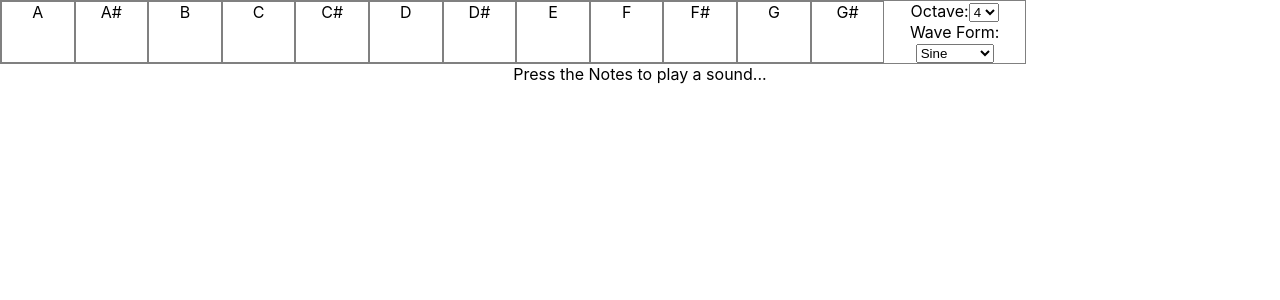
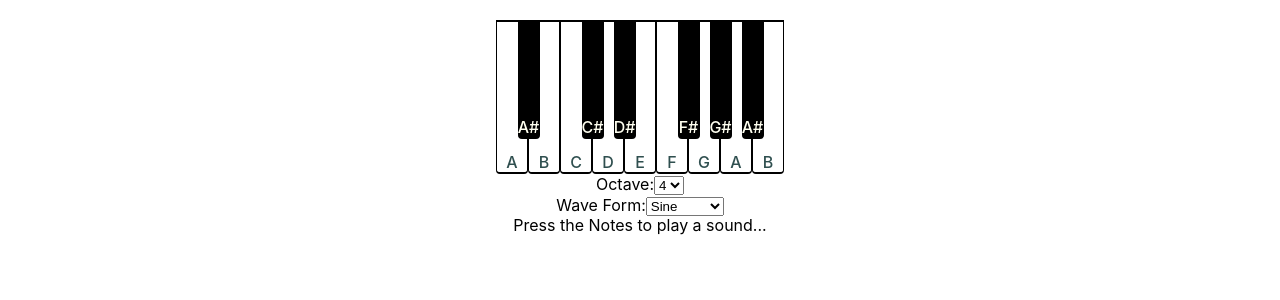
Before and after one commit to devbeau/chiptunes-keyboard, a React (Create React App) app: page / in a window 1280 px wide. Shown: the top 300 px of the page. Built offline with nearby package versions, Linux system fonts and the light colour scheme.

Commit message:
keyboard css and styling added

```diff
--- a/src/App.css
+++ b/src/App.css
@@ -28,16 +28,49 @@
   color: #61dafb;
 }
 .Keys {
-  display: flex;
-  flex-direction: row;
-  width: 80%;
-  border: 1px solid grey;
+  position: relative;
+  display: inline-block;
+  height:160px;
+  padding: 20px;
 }
 
 .key {
-  display:inline;
-  background-color: white;
-  border: 1px solid  grey;
-  width: 8.33%;
-  height:
+  font-weight: 500;
+  position: relative;
+  display: flex;
+  flex-direction: column;
+  justify-content: flex-end;
+  align-items: center;
+  float: left;
+  border-style: solid;
+  border-color: #000;
+  border-width: 2px 1px 2px 1px;
+  border-radius: 0 0 4px 4px;
+  color: darkslategrey;
+  text-align: center;
+  width: 30px;
+  height: 150px;
+  background: #fff;
 }
+
+.key:hover {
+  background: ivory;
+
+}
+
+.sharp {
+  background: #000;
+  color: ivory;
+  float: left;
+  left: 12px;
+  z-index: 10;
+  width: 20px;
+  height: 100px;
+  margin: 0 0 0 -22.5px;
+  padding: 15px 0 0 0;
+}
+
+.sharp:hover {
+  background: darkslategrey;
+  color: white;
+}
--- a/src/App.js
+++ b/src/App.js
@@ -5,7 +5,9 @@ function App() {
   return (
     <div className="App">
       <Keys />
-      Press the Notes to play a sound...
+      <div>
+        Press the Notes to play a sound...
+      </div>
     </div>
   );
 }
--- a/src/Key.js
+++ b/src/Key.js
@@ -5,17 +5,11 @@ function Key (props) {
     note.frequency.value = props.noteInfo[1];
     note.connect(context.destination)
 
-    function stopNote(note) {
-        note.stop()
-
-    }
     function onMouseDown() {
-        // props.setMouseDown(true);
         note.start();
     }
 
     function onMouseUp() {
-        // props.setMouseDown(false);
         note.stop();
         note = context.createOscillator();
         note.type = props.waveForm;
@@ -24,7 +18,6 @@ function Key (props) {
     }
 
     function onMouseLeave(e) {
-        console.log(e.type, e.target);
         if (e.buttons === 1) {
             note.stop();
             note = context.createOscillator();
@@ -35,21 +28,18 @@ function Key (props) {
     }
 
     function onMouseEnter(e) {
-        console.log(e.type, e.target);
         if (e.buttons === 1) {
             note.start();
         }
     }
 
     function onKeyDown(e) {
-        console.log(e)
         if (e.key === props.keyMapping) {
             note.start();
         }
     }
 
     function onKeyUp(e) {
-        console.log(e)
         if(e.key === props.keyMapping) {
             note.stop();
             note = context.createOscillator();
@@ -59,17 +49,23 @@ function Key (props) {
         }
     }
 
+    function isSharp(noteName) {
+        return noteName.length == 3
+    }
+
     return (
         <div
-            className="key"
+            className={isSharp(props.noteInfo[0]) ? 'key sharp' : 'key'}
             onMouseDown={e => {onMouseDown(e)}}
             onMouseUp= {e => {onMouseUp(e)}}
             onMouseEnter={e => {onMouseEnter(e)}}
             onMouseLeave={e => {onMouseLeave(e)}}
             onKeyDown={e => {onKeyDown(e)}}
             onKeyUp={e => {onKeyUp(e)}}
+            draggable={false}
+            style={{userSelect: "none"}}
         >
-            {props.noteInfo[0]}
+            {props.noteInfo[0].slice(0, props.noteInfo[0].length - 1)}
             {/* <sub>{props}</sub> */}
         </div>
     )
--- a/src/Keys.js
+++ b/src/Keys.js
@@ -37,18 +37,22 @@ function getKeyLayout(noteFreq) {
     let layout = [];
     for (let i = 0; i < 8;i++){
         layout[i] = {};
-        layout[i]["A"] = noteFreq[i]["A"];
-        layout[i]["A#"] = noteFreq[i]["A#"];
-        layout[i]["B"] = noteFreq[i]["B"];
-        layout[i]["C"] = noteFreq[i+1]["C"];
-        layout[i]["C#"] = noteFreq[i+1]["C#"];
-        layout[i]["D"] = noteFreq[i+1]["D"];
-        layout[i]["D#"] = noteFreq[i+1]["D#"];
-        layout[i]["E"] = noteFreq[i+1]["E"];
-        layout[i]["F"] = noteFreq[i+1]["F"];
-        layout[i]["F#"] = noteFreq[i+1]["F#"];
-        layout[i]["G"] = noteFreq[i+1]["G"];
-        layout[i]["G#"] = noteFreq[i+1]["G#"];
+        layout[i][`A${i}`] = noteFreq[i]["A"];
+        layout[i][`A#${i}`] = noteFreq[i]["A#"];
+        layout[i][`B${i}`] = noteFreq[i]["B"];
+        layout[i][`C${i}`] = noteFreq[i+1]["C"];
+        layout[i][`C#${i}`] = noteFreq[i+1]["C#"];
+        layout[i][`D${i}`] = noteFreq[i+1]["D"];
+        layout[i][`D#${i}`] = noteFreq[i+1]["D#"];
+        layout[i][`E${i}`] = noteFreq[i+1]["E"];
+        layout[i][`F${i}`] = noteFreq[i+1]["F"];
+        layout[i][`F#${i}`] = noteFreq[i+1]["F#"];
+        layout[i][`G${i}`] = noteFreq[i+1]["G"];
+        layout[i][`G#${i}`] = noteFreq[i+1]["G#"];
+        layout[i][`A${i+1}`] = noteFreq[i+1]["A"];
+        layout[i][`A#${i+1}`] = noteFreq[i+1]["A#"];
+        layout[i][`B${i+1}`] = noteFreq[i+1]["B"];
+
     }
     return layout;
 }
```
